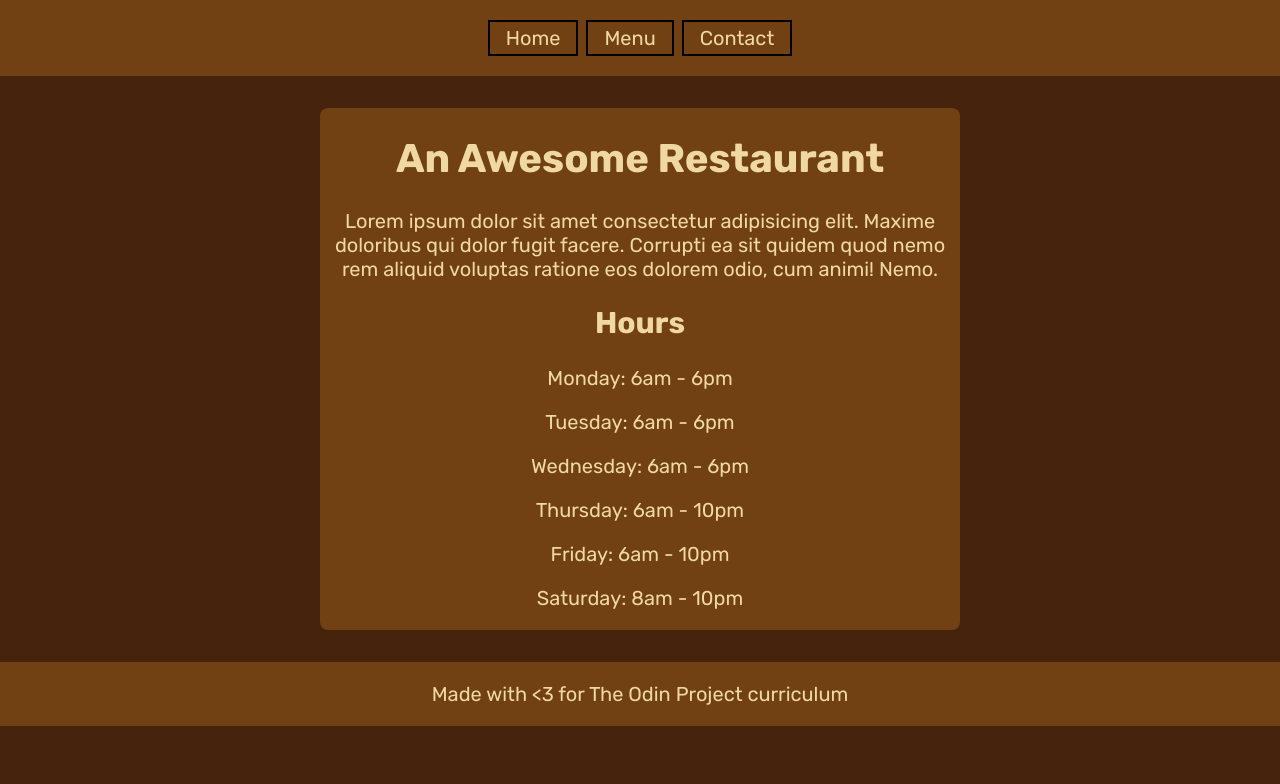
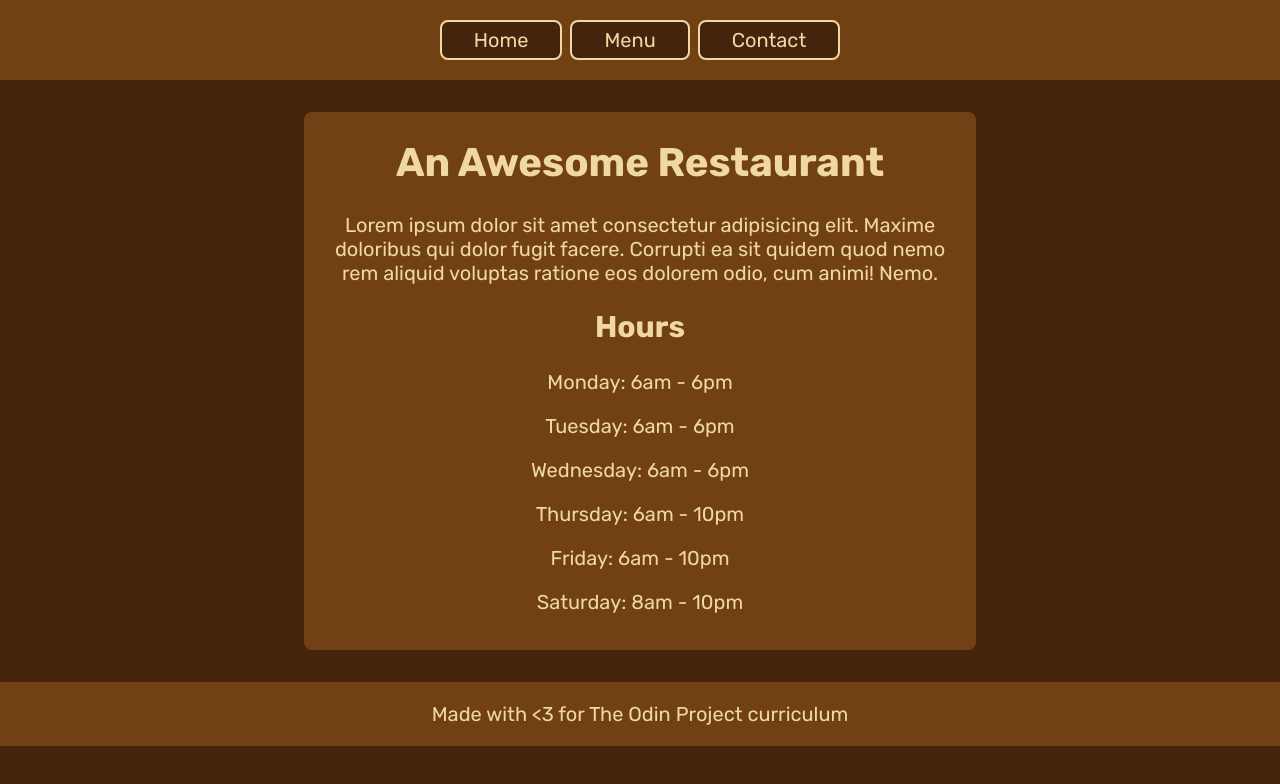
Before and after one commit to n0guera/odin-restaurant-page, a plain HTML site: page index.html in a window 1280 px wide. Drawn offline with Linux system fonts and the light colour scheme.

Commit message:
Add styling to the tabs

```diff
--- a/index.css
+++ b/index.css
@@ -25,8 +25,10 @@ ul {
 
 ul > li {
   cursor: pointer;
-  padding: 4px 16px;
-  border: solid black 2px;
+  padding: 6px 32px;
+  border: solid #efd8a1 2px;
+  background-color: #45230d;
+  border-radius: 8px;
 }
 
 #content {
@@ -37,6 +39,9 @@ ul > li {
   width: 50vw;
   margin: 0 auto;
   border-radius: 8px;
+  padding-bottom: 16px;
+  padding-left: 16px;
+  padding-right: 16px;
 }
 
 .item-img {
```
